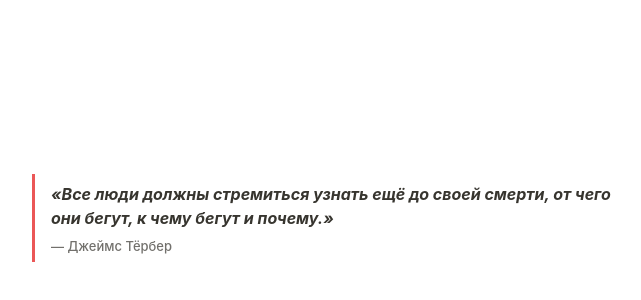
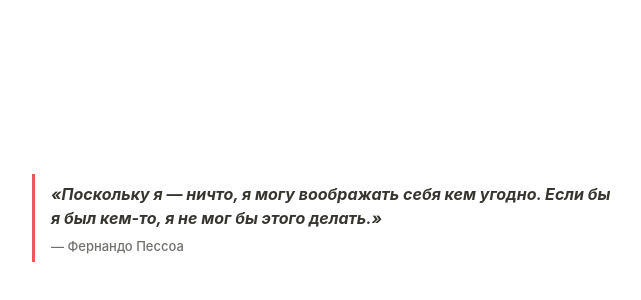
Before and after one commit to trohim4uk/notion-quote, a plain HTML site: page index.html in a window 1280 px wide. Shown: the part 182-482 px from the top of the page, without its empty margins (308-949 px from the left). Drawn offline with Linux system fonts and the light colour scheme.

Commit message:
Update index.html
Added a new quote to the list of quotes in the script.

```diff
--- a/index.html
+++ b/index.html
@@ -52,6 +52,7 @@
     const quotes = [
       { text: "Если ты решишь не находить радость в снеге, радости у тебя будет меньше, а снега останется столько же.", author: "Древняя пословица" },
       { text: "Тревога — самое худшее применение, которое можно найти своему воображению.", author: "Дэн Задре" },
+      { text: "Поскольку я — ничто, я могу воображать себя кем угодно. Если бы я был кем-то, я не мог бы этого делать.", author: "Фернандо Пессоа" },
       { text: "Все люди должны стремиться узнать ещё до своей смерти, от чего они бегут, к чему бегут и почему.", author: "Джеймс Тёрбер" },
       { text: "Посмотри на свои привычки, из которых складывается твоя повседневная жизнь: являются ли они результатом бесчисленных мелких проявлений трусости и лени или же твоего мужества и изобретательного разума?", author: "Фридрих Ницше" }
     ];
```
